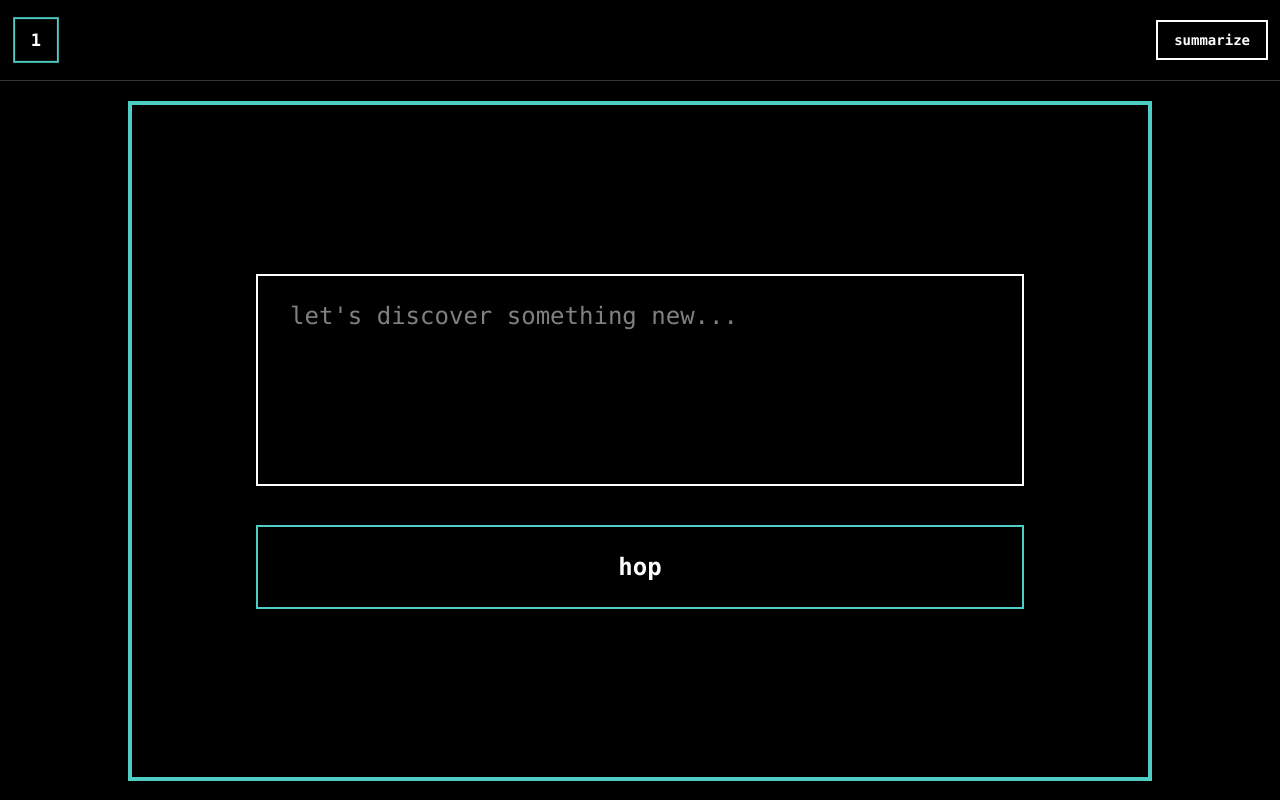
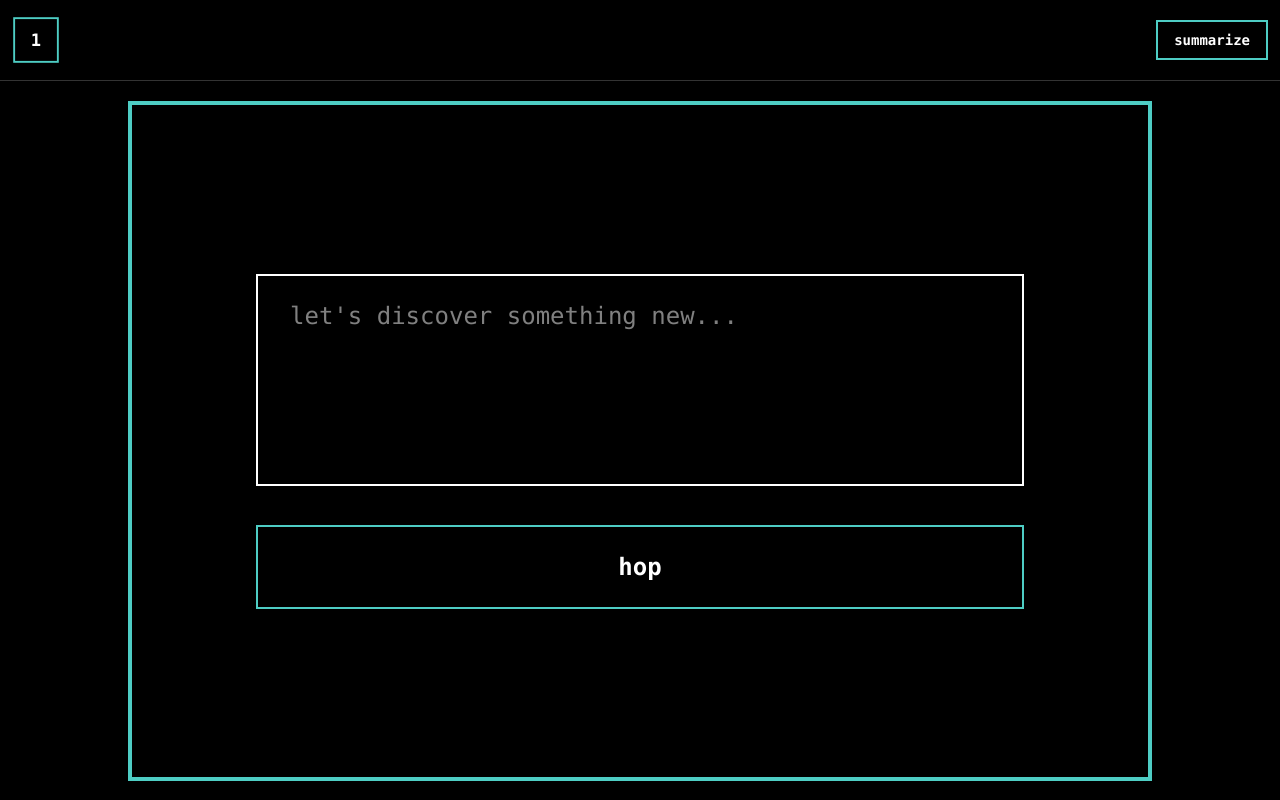
Before and after one commit to aamangeldi/hopscotch, a React (Vite) app in the folder frontend/: page / in a window 1280 px wide. Built offline with nearby package versions, Linux system fonts and the light colour scheme; no server answers.

Commit message:
rename file to steeringbuttons

```diff
--- a/frontend/src/components/HopscotchBox.jsx
+++ b/frontend/src/components/HopscotchBox.jsx
@@ -1,6 +1,6 @@
 import { useState, useEffect } from 'react'
 import ResultBlock from './ResultBlock'
-import InspirationButtons from './InspirationButtons'
+import SteeringButtons from './SteeringButtons'
 import { getBoxColorClass } from '../utils'
 
 const HopscotchBox = ({ box, isActive, isLatest, isLoading, loadingResults, onSearch, onFeedback, onAddReferencePoint }) => {
@@ -187,8 +187,8 @@ const HopscotchBox = ({ box, isActive, isLatest, isLoading, loadingResults, onSe
                   className="w-full px-3 py-2 text-sm bg-black text-white border-2 border-white/30 focus:outline-none focus:border-white font-mono placeholder:text-white/50 resize-none mb-2 disabled:cursor-not-allowed"
                 />
 
-                {/* Inspiration buttons */}
-                <InspirationButtons
+                {/* Steering buttons */}
+                <SteeringButtons
                   onInspire={handleInspiredSearch}
                   disabled={isLoading || !isLatest}
                   colorClass={colorClass}
--- a/frontend/src/components/HopscotchTrail.jsx
+++ b/frontend/src/components/HopscotchTrail.jsx
@@ -1,9 +1,14 @@
 import { forwardRef } from 'react'
 import { useNavigate } from 'react-router-dom'
 import BoxTrailButton from './BoxTrailButton'
+import { getBoxColorClass } from '../utils'
 
 const HopscotchTrail = forwardRef(({ boxes, currentBox, onJumpTo }, ref) => {
   const navigate = useNavigate()
+
+  // Get the color of the latest box for the summarize button
+  const latestBox = boxes[boxes.length - 1]
+  const summarizeColorClass = latestBox ? getBoxColorClass(latestBox.id) : 'border-white'
 
   return (
     <div ref={ref} className="fixed top-0 left-0 right-0 bg-black border-b border-white/20 p-3 z-50">
@@ -24,7 +29,7 @@ const HopscotchTrail = forwardRef(({ boxes, currentBox, onJumpTo }, ref) => {
         {/* Summarize button */}
         <button
           onClick={() => navigate('/summary')}
-          className="flex-shrink-0 px-4 py-2 bg-black text-white text-sm font-bold hover:bg-white/10 transition-colors border-2 border-white"
+          className={`flex-shrink-0 px-4 py-2 bg-black text-white text-sm font-bold hover:bg-white/10 transition-colors border-2 ${summarizeColorClass}`}
         >
           summarize
         </button>
--- a/frontend/src/components/InspirationButtons.jsx
+++ b/frontend/src/components/SteeringButtons.jsx
@@ -1,4 +1,4 @@
-const InspirationButtons = ({ onInspire, disabled, colorClass }) => {
+const SteeringButtons = ({ onInspire, disabled, colorClass }) => {
   return (
     <div className="grid grid-cols-4 gap-4">
       <button
@@ -33,4 +33,4 @@ const InspirationButtons = ({ onInspire, disabled, colorClass }) => {
   )
 }
 
-export default InspirationButtons
+export default SteeringButtons
```
